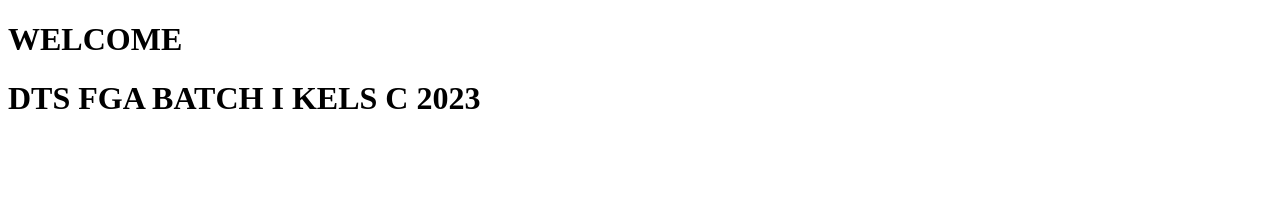
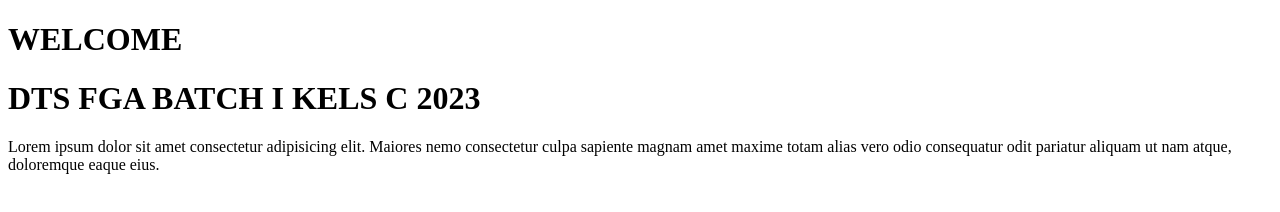
Before and after one commit to zuhdiimam/project-kelasc, a plain HTML site: page index.html in a window 1280 px wide. Drawn offline with Linux system fonts and the light colour scheme.

Commit message:
create paragraf

```diff
--- a/index.html
+++ b/index.html
@@ -9,5 +9,6 @@
 <body>
     <h1>WELCOME</h1>
     <h1>DTS FGA BATCH I KELS C 2023</h1>
+    <p>Lorem ipsum dolor sit amet consectetur adipisicing elit. Maiores nemo consectetur culpa sapiente magnam amet maxime totam alias vero odio consequatur odit pariatur aliquam ut nam atque, doloremque eaque eius.</p>
 </body>
 </html>
```
